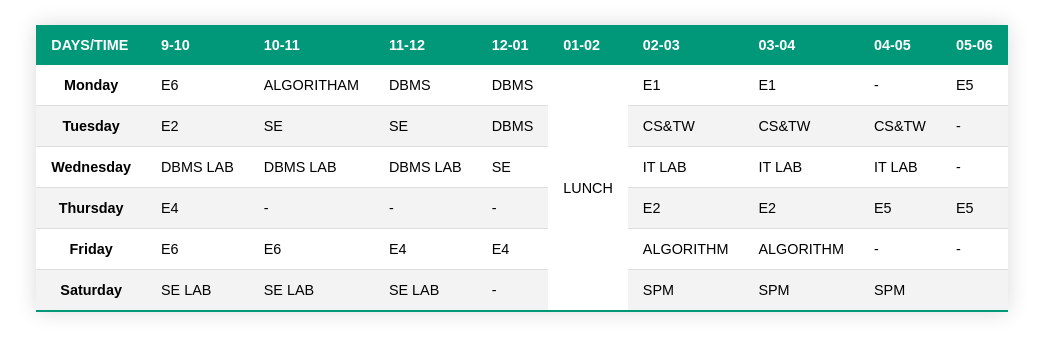
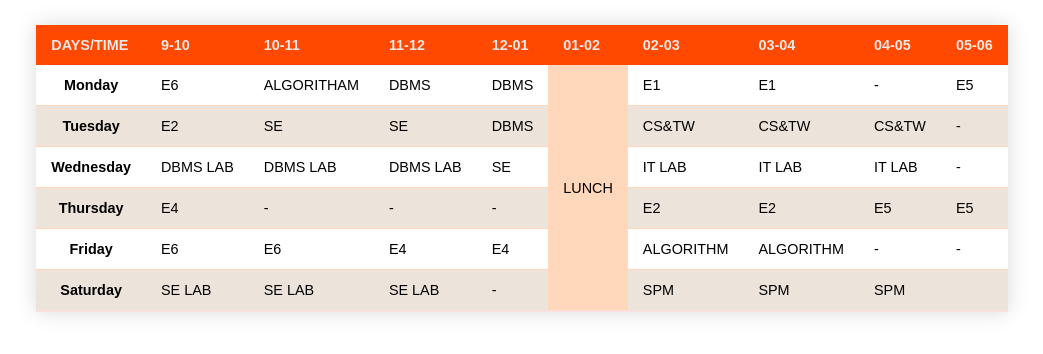
Before and after one commit to Legedith/temp, a plain HTML site: page table.html in a window 1280 px wide. Shown: the whole page, without its empty margins (118-1161 px from the left). Drawn offline with Linux system fonts and the light colour scheme.

```diff
--- a/table.html
+++ b/table.html
@@ -14,8 +14,8 @@
     box-shadow: 0 0 20px rgba(0, 0, 0, 0.15);
 }
 .styled-table thead tr {
-    background-color: #009879;
-    color: #ffffff;
+    background-color: #ff4800;
+    color: #e8e8e4;
     text-align: left;
 }
 .styled-table th,
@@ -23,20 +23,40 @@
     padding: 12px 15px;
 }
 .styled-table tbody tr {
-    border-bottom: 1px solid #dddddd;
+    border-bottom: 1px solid #ffd7ba;
 }
 
 .styled-table tbody tr:nth-of-type(even) {
-    background-color: #f3f3f3;
+    background-color: #ece4db;
 }
 
 .styled-table tbody tr:last-of-type {
-    border-bottom: 2px solid #009879;
+    border-bottom: 2px solid #fae1dd;
 }
 .styled-table tbody tr.active-row {
     font-weight: bold;
-    color: #009879;
+    color: #d00000;
 }
+.lun{
+  background-color: #ffd7ba;
+
+}
+.lun:hover{
+    background-color: #ff4800;
+    color: #e8e8e4;
+    /* make text bold */
+    font-weight: bold;
+  }
+.body{
+  color: #9d0208;
+}
+/* add on hover to scope row */
+.styled-table tbody tr:hover {
+    background-color: #fcd5ce;
+    color: #370617;
+    /* make text bold */
+    font-weight: bold;
+  }
 	</style>
 </head>
 <body>
@@ -62,7 +82,7 @@
       <td title="Anjeneya Swami Kare (Assistant Professor)">ALGORITHAM</td>
       <td title="Digambar Pawar (Associate Professor) ">DBMS</td>
       <td title="Digambar Pawar (Associate Professor) ">DBMS</td>
-      <td rowspan="7">LUNCH</td>
+      <td class="lun" rowspan="7">LUNCH</td>
       <td>E1</td>
       <td>E1</td>
       <td>-</td>
```
